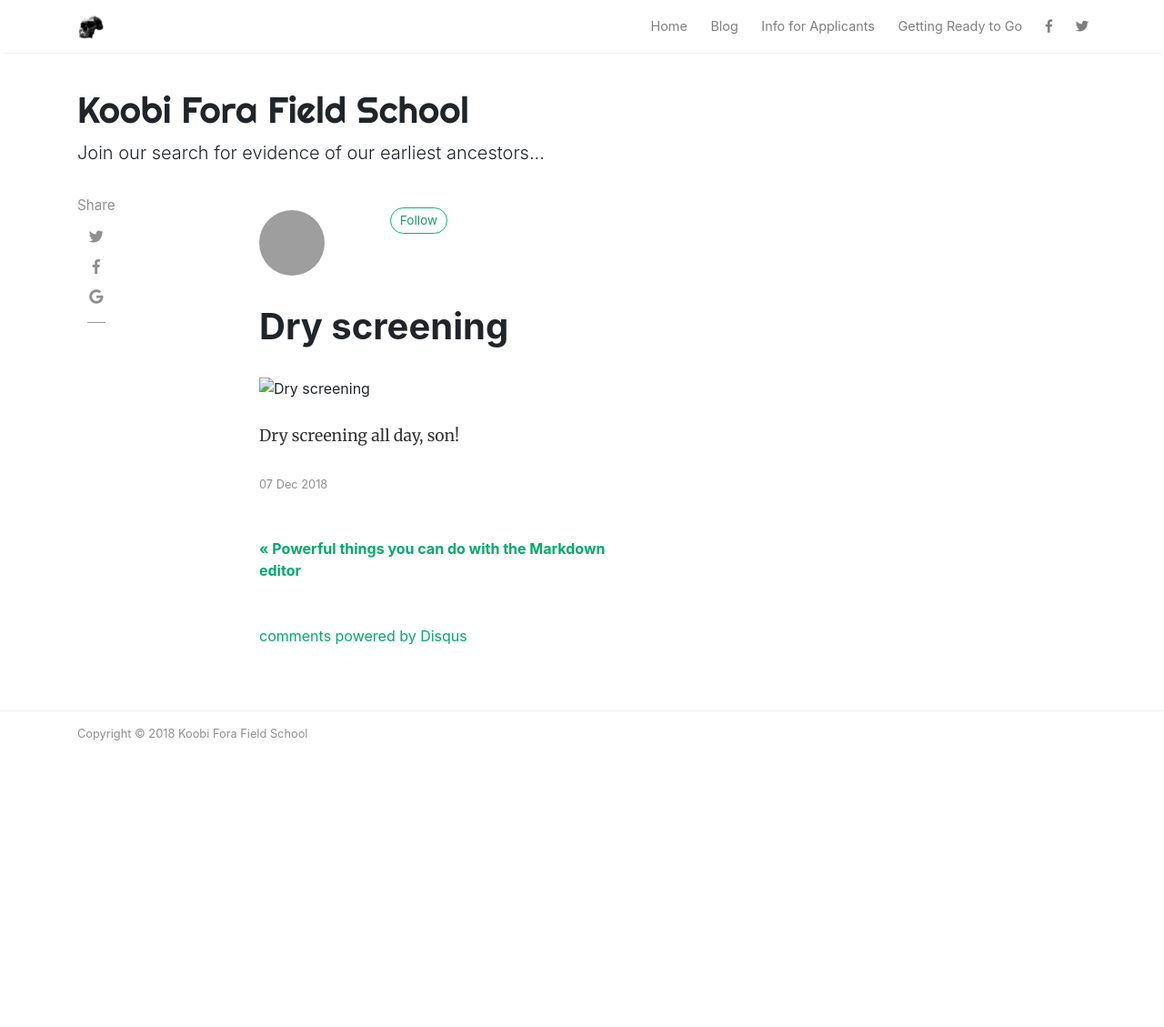
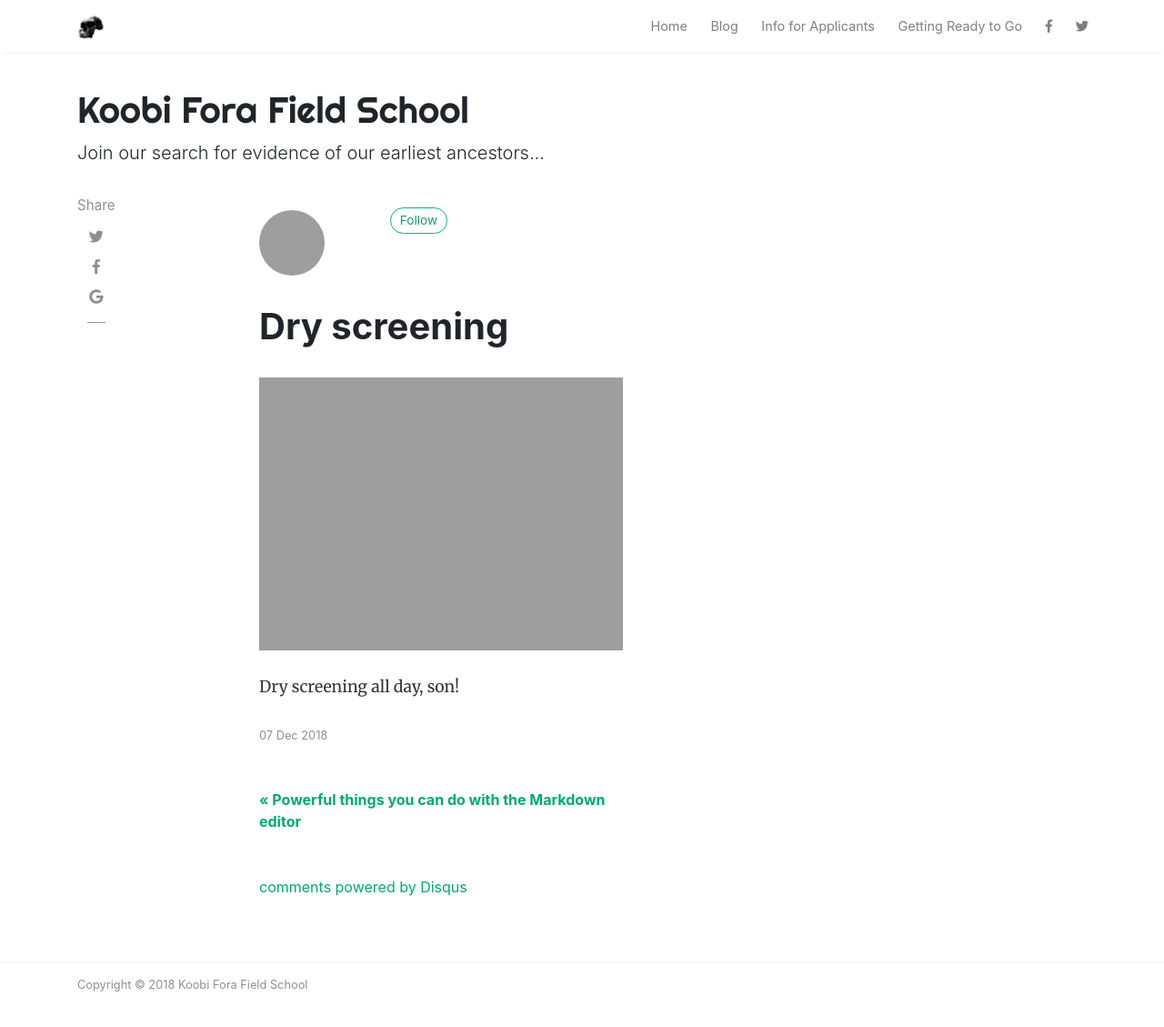
Before and after one commit to wabarr/KFFS, a Jekyll site: the page built from _posts/2018-12-07-dry-screening.md, in a window 1280 px wide and 1167 px high. Shown: the top 1129 px of the window at 91% size. Built offline with Jekyll 4.4.1, drawn with Linux system fonts in a browser that asks for light colours; nearby versions of some CDN libraries; comment, search, counter and statistics services are not loaded; grey boxes are pictures that could not be loaded.

Commit message:
Update from Forestry.io - Updated dry-screening.md

```diff
--- a/_posts/2018-12-07-dry-screening.md
+++ b/_posts/2018-12-07-dry-screening.md
@@ -4,7 +4,7 @@ layout: post
 date: 2018-12-07 17:14:32 +0000
 author: ''
 categories: []
-image: https:://koobifora.org/assets/images/DSC_0106.JPG
+image: https://koobifora.org/assets/images/DSC_0106.JPG
 
 ---
 Dry screening all day, son!
```
